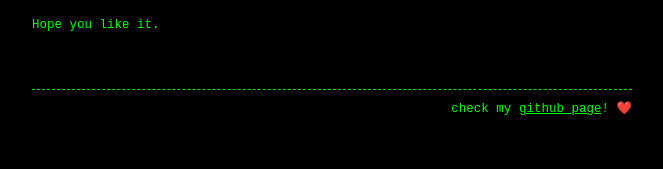
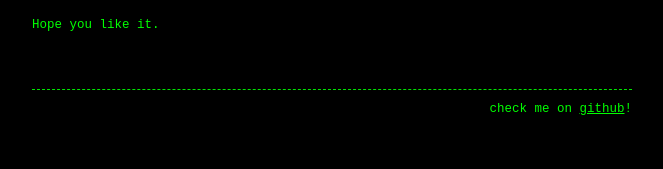
Before and after one commit to 0708090/0708090.github.io, a Jekyll site: the page built from index.md, in a window 1280 px wide. Shown: the part 131-300 px from the top of the page, without its empty margins (308-971 px from the left). Built offline with Jekyll 4.4.1, drawn with Linux system fonts in a browser that asks for light colours.

Commit message:
Update footer text in _config.yml

```diff
--- a/_config.yml
+++ b/_config.yml
@@ -1,11 +1,10 @@
-#baseurl: ""
 permalink: pretty
 
 header_pages:
   - index.md
   - about.md
 
-footer: 'check my <a href="https://github.com/benquantum">github page</a>! ❤️'
+footer: 'check me on <a href="https://github.com/benquantum">github</a>!'
 
 plugins:
   - jekyll-seo-tag
```
